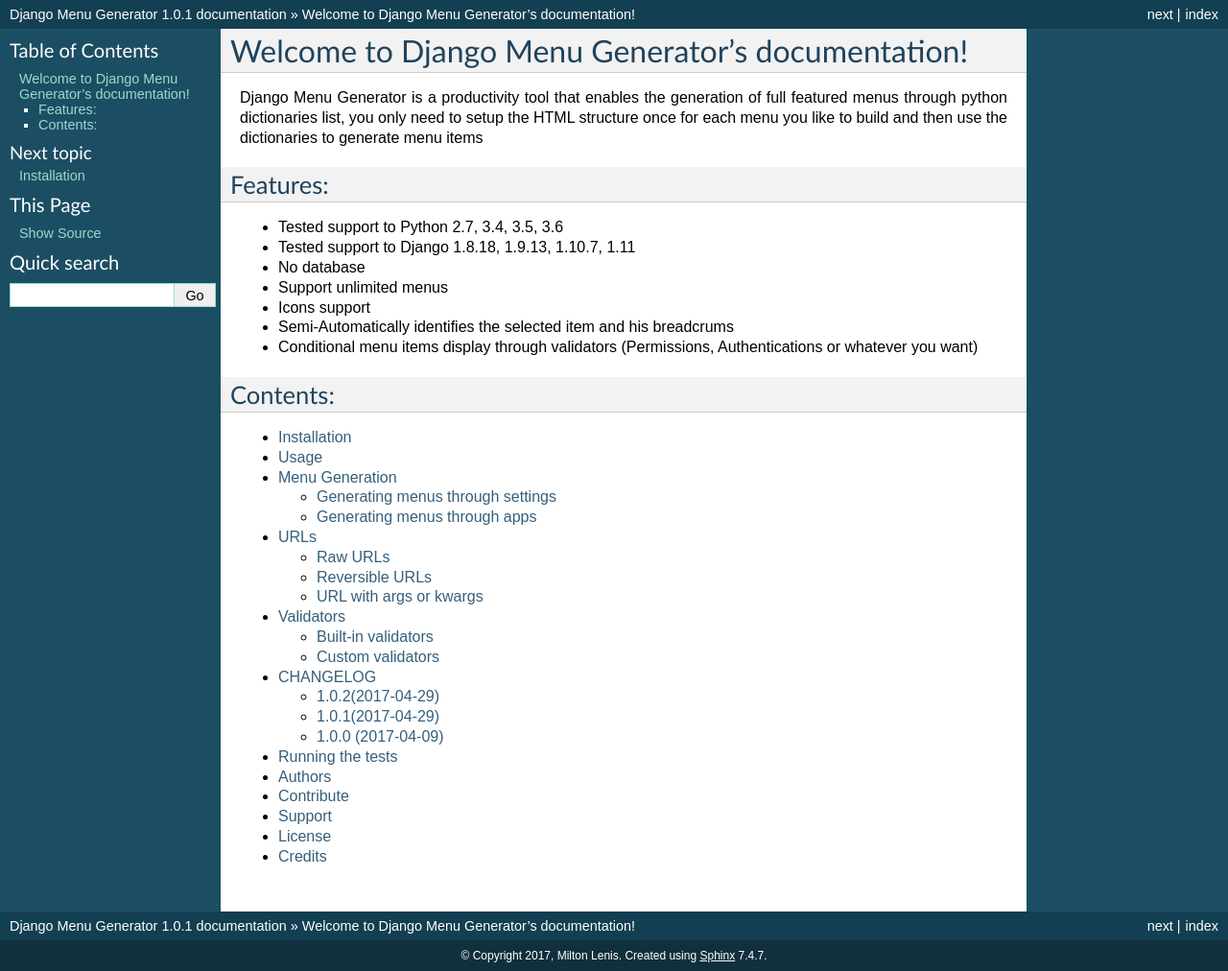
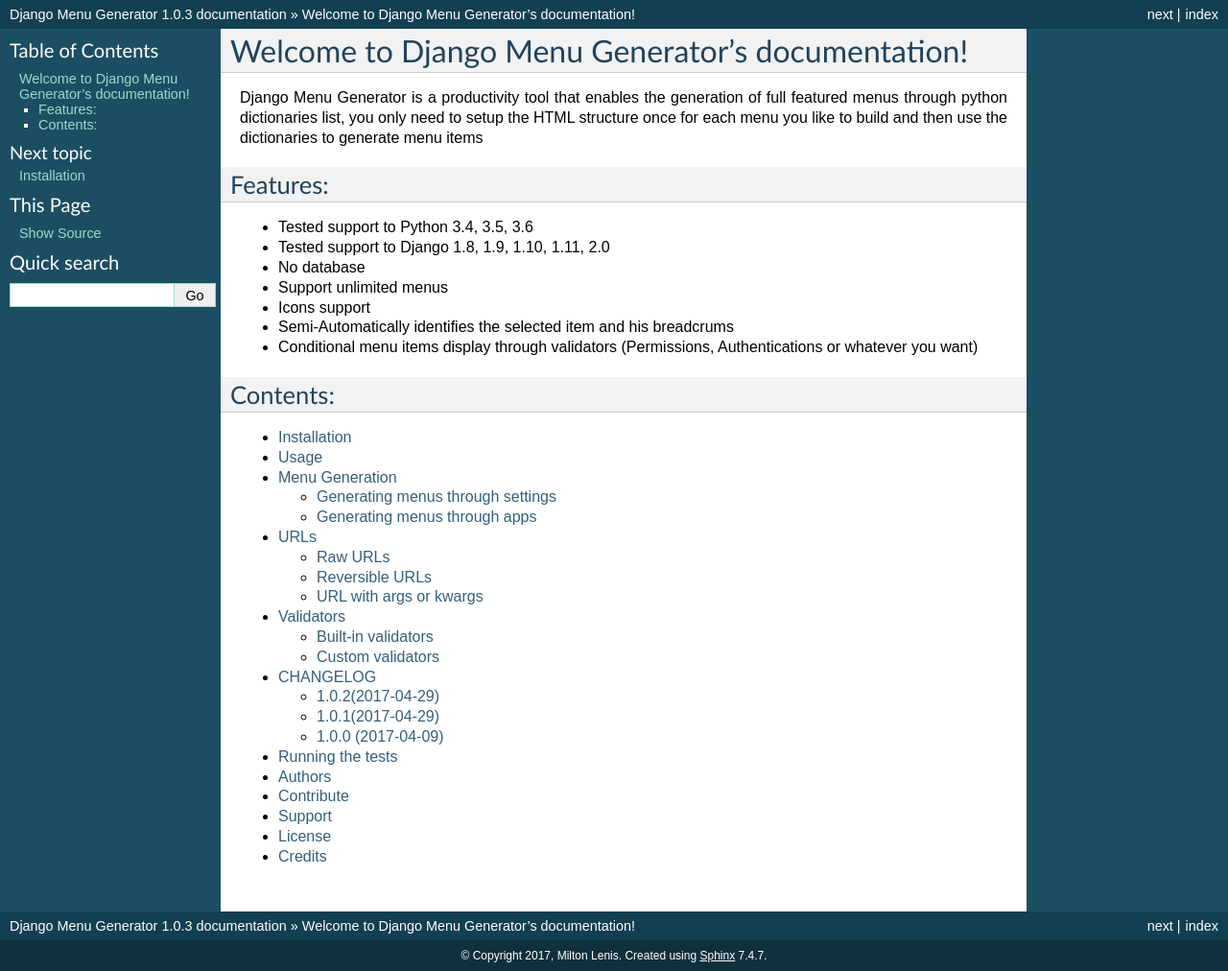
Before and after one commit to LaLogiaDePython/django-menu-generator, a Sphinx documentation site: the page built from docs/index.rst, in a window 1280 px wide. Shown: the whole page at 96% size. Built offline with Sphinx 7.4.7, drawn with Linux system fonts in a browser that asks for light colours.

Commit message:
Missing files on docs update

```diff
--- a/README.rst
+++ b/README.rst
@@ -13,8 +13,8 @@ dictionaries to generate menu items
 Features:
 ---------
 
--  Tested support to Python 2.7, 3.4, 3.5, 3.6
--  Tested support to Django 1.8.18, 1.9.13, 1.10.7, 1.11
+-  Tested support to Python 3.4, 3.5, 3.6
+-  Tested support to Django 1.8, 1.9, 1.10, 1.11, 2.0
 -  No database
 -  Support unlimited menus
 -  Icons support
--- a/docs/conf.py
+++ b/docs/conf.py
@@ -56,9 +56,9 @@ author = 'Milton Lenis'
 # built documents.
 #
 # The short X.Y version.
-version = '1.0.1'
+version = '1.0.3'
 # The full version, including alpha/beta/rc tags.
-release = '1.0.1'
+release = '1.0.3'
 
 # The language for content autogenerated by Sphinx. Refer to documentation
 # for a list of supported languages.
--- a/docs/index.rst
+++ b/docs/index.rst
@@ -13,8 +13,8 @@ dictionaries to generate menu items
 Features:
 ---------
 
--  Tested support to Python 2.7, 3.4, 3.5, 3.6
--  Tested support to Django 1.8.18, 1.9.13, 1.10.7, 1.11
+-  Tested support to Python 3.4, 3.5, 3.6
+-  Tested support to Django 1.8, 1.9, 1.10, 1.11, 2.0
 -  No database
 -  Support unlimited menus
 -  Icons support
```
